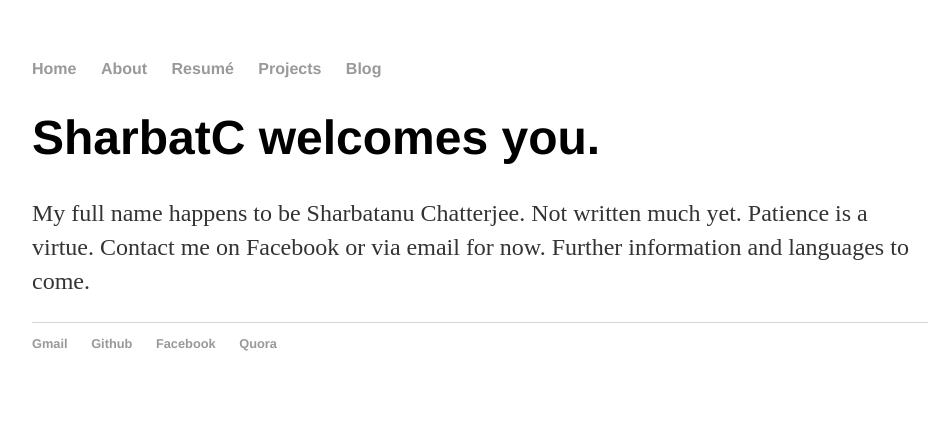
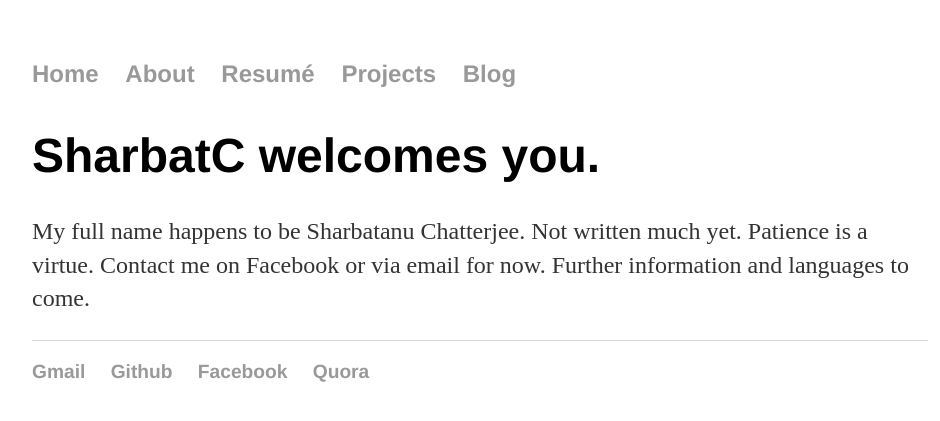
Before and after one commit to sharbatc/sharbatc.github.io, a Jekyll site: the page built from index.html, in a window 1280 px wide. Shown: the top 421 px of the page, without its empty margins (160-1100 px from the left). Built offline with Jekyll 4.4.1, drawn with Linux system fonts in a browser that asks for light colours.

Commit message:
projs added

```diff
--- a/css/main.css
+++ b/css/main.css
@@ -33,13 +33,13 @@ footer {
     font-size: .8em;
 }
 
-ul.posts {
+ul {
     font-family:'Helvetica', 'Arial', 'Sans-Serif';
     margin: 20px auto 40px;
     font-size: 1.5em;
 }
 
-ul.posts li {
+ul li {
     font-family:'Helvetica', 'Arial', 'Sans-Serif';
     list-style: none;
 }
```
